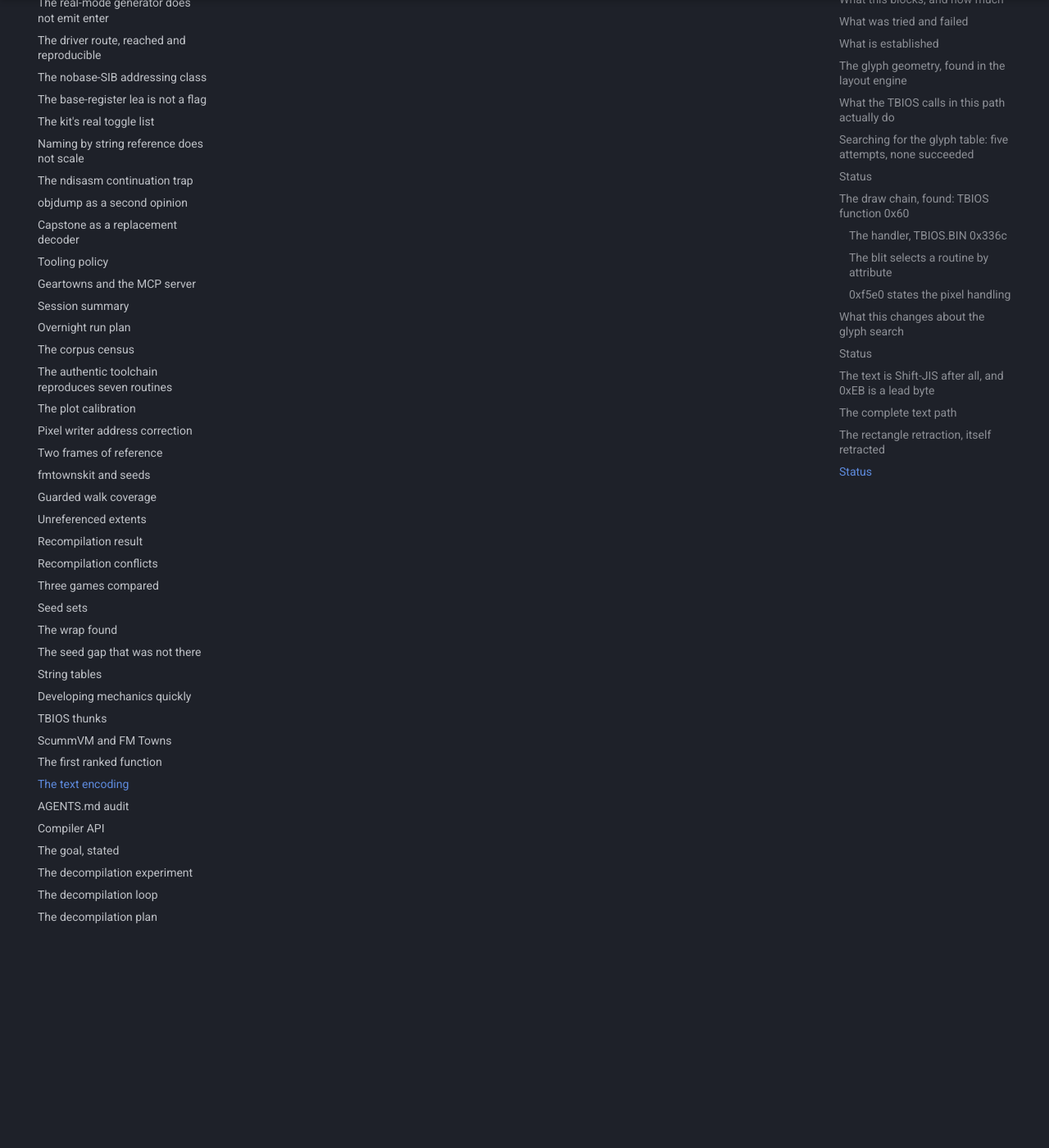
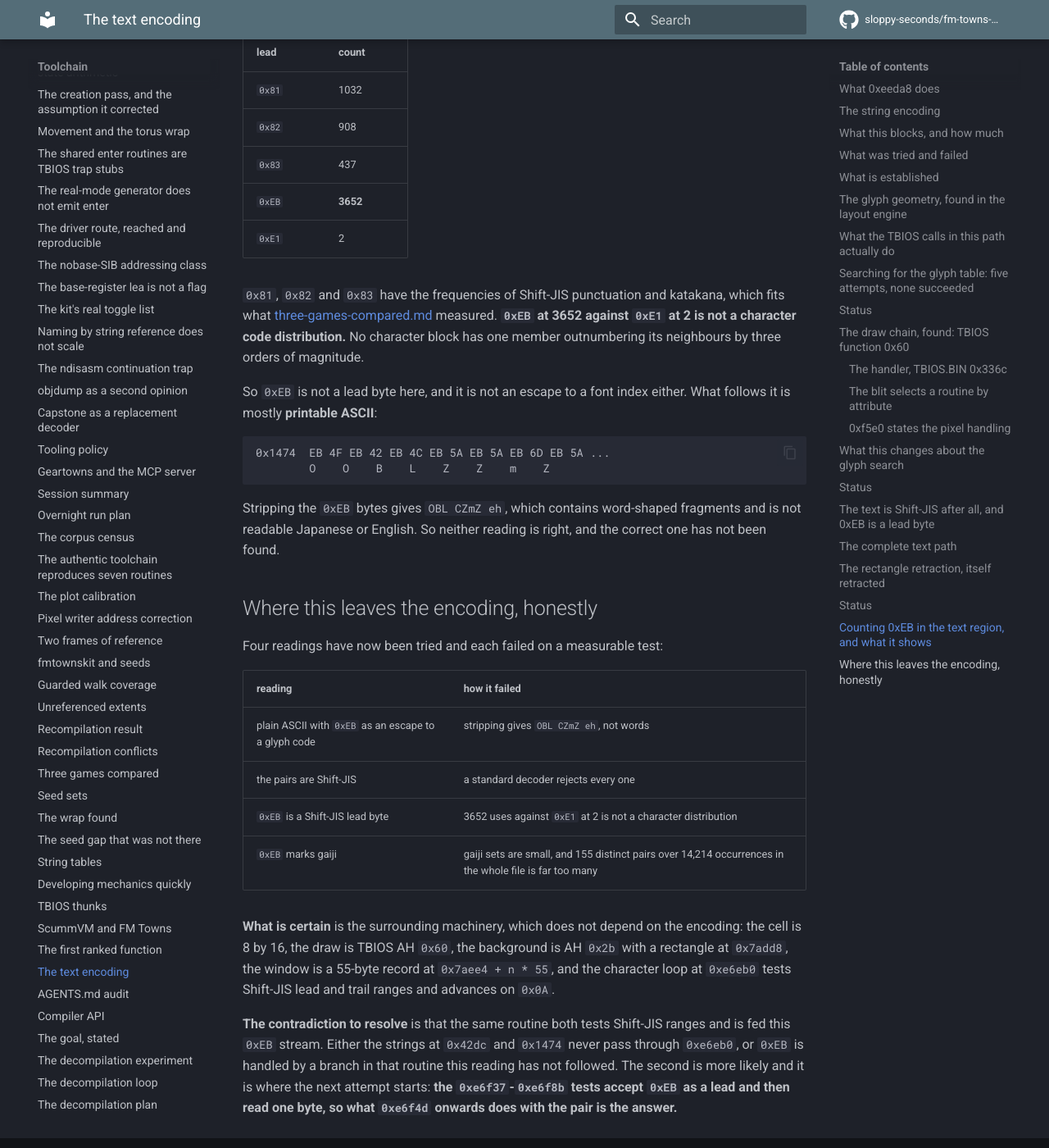
Before and after one commit to sloppy-seconds/fm-towns-ultima, an MkDocs documentation site: the page built from docs/text-encoding.md, in a window 1280 px wide and 1400 px high, scrolled down 8910 px. Shown: the whole window at 82% size. Built offline with MkDocs 1.6.1 and Material for MkDocs 9.7.7, drawn with Linux system fonts in a browser that asks for light colours; comment, search, counter and statistics services are not loaded; some of the changed text lies outside the part shown.

Commit message:
What 0xEB is: four readings tried, none survives a frequency count
Counted the high bytes in 0x1348..0x6000, where printable ASCII stops:

  0x81  1032     0x82  908     0x83  437     0xEB  3652     0xE1  2

0x81, 0x82 and 0x83 have the frequencies of Shift-JIS punctuation and katakana.
0xEB at 3652 against 0xE1 at 2 is not a character-code distribution: no block has
one member outnumbering its neighbours by three orders of magnitude. So 0xEB is not
a lead byte here.

Nor is it an escape to a glyph index. What follows it is mostly printable ASCII:

  0x1474  EB 4F EB 42 EB 4C EB 5A EB 5A EB 6D EB 5A
          O    B    L    Z    Z    m    Z

Stripping the 0xEB bytes gives "OBL CZmZ eh", which has word-shaped fragments and
is not readable Japanese or English. Neither reading is right.

Four readings now, each failing a measurable test: plain ASCII with an escape
(stripping gives nonsense), the pairs are Shift-JIS (a standard decoder rejects
every one), 0xEB is a lead byte (frequency says no), 0xEB marks gaiji (155
distinct pairs over 14214 occurrences is far too many for a gaiji set).

What is certain does not depend on the encoding: 8x16 cells, draw via TBIOS AH 0x60,
background via AH 0x2b with the rectangle at 0x7add8, a 55-byte window record, and a
character loop that tests Shift-JIS ranges and advances on 0x0A.

The contradiction to resolve, and the next attempt: the same routine tests Shift-JIS
ranges yet is fed this 0xEB stream, so what 0xe6f4d onwards does with an accepted
pair is the answer. Recorded rather than guessed at.

````diff
--- a/docs/text-encoding.md
+++ b/docs/text-encoding.md
@@ -356,4 +356,55 @@ reaching the same struct. Two callers, two purposes, one buffer.
 | background fill | `0xe6e48` -> `0x8b6` -> TBIOS **AH 0x2b**, rectangle `0x7add8` |
 | text window | 55-byte record at `0x7aee4 + n * 55` |
 | encoding, precisely | Shift-JIS with a **gaiji block**: `0xEB xx` pairs are valid by the game's test and rejected by a standard decoder |
-| glyph table | a **gaiji** definition, not a full font; supplied by `GAIJI2.COM` or the TBIOS font module |
+| what `0xEB` is | **unresolved**. Four readings failed, listed below |
+
+
+## Counting `0xEB` in the text region, and what it shows
+
+A frequency count over `0x1348` to `0x6000`, the region where printable ASCII stops:
+
+| lead | count |
+|---|---|
+| `0x81` | 1032 |
+| `0x82` | 908 |
+| `0x83` | 437 |
+| `0xEB` | **3652** |
+| `0xE1` | 2 |
+
+`0x81`, `0x82` and `0x83` have the frequencies of Shift-JIS punctuation and katakana, which fits
+what [three-games-compared.md](three-games-compared.md) measured. **`0xEB` at 3652 against `0xE1` at
+2 is not a character code distribution.** No character block has one member outnumbering its
+neighbours by three orders of magnitude.
+
+So `0xEB` is not a lead byte here, and it is not an escape to a font index either. What follows it
+is mostly **printable ASCII**:
+
+```
+0x1474  EB 4F EB 42 EB 4C EB 5A EB 5A EB 6D EB 5A ...
+        O    O    B    L    Z    Z    m    Z
+```
+
+Stripping the `0xEB` bytes gives `OBL CZmZ eh`, which contains word-shaped fragments and is not
+readable Japanese or English. So neither reading is right, and the correct one has not been found.
+
+## Where this leaves the encoding, honestly
+
+Four readings have now been tried and each failed on a measurable test:
+
+| reading | how it failed |
+|---|---|
+| plain ASCII with `0xEB` as an escape to a glyph code | stripping gives `OBL CZmZ eh`, not words |
+| the pairs are Shift-JIS | a standard decoder rejects every one |
+| `0xEB` is a Shift-JIS lead byte | 3652 uses against `0xE1` at 2 is not a character distribution |
+| `0xEB` marks gaiji | gaiji sets are small, and 155 distinct pairs over 14,214 occurrences in the whole file is far too many |
+
+**What is certain** is the surrounding machinery, which does not depend on the encoding: the cell is
+8 by 16, the draw is TBIOS AH `0x60`, the background is AH `0x2b` with a rectangle at `0x7add8`, the
+window is a 55-byte record at `0x7aee4 + n * 55`, and the character loop at `0xe6eb0` tests
+Shift-JIS lead and trail ranges and advances on `0x0A`.
+
+**The contradiction to resolve** is that the same routine both tests Shift-JIS ranges and is fed
+this `0xEB` stream. Either the strings at `0x42dc` and `0x1474` never pass through `0xe6eb0`, or
+`0xEB` is handled by a branch in that routine this reading has not followed. The second is more
+likely and it is where the next attempt starts: **the `0xe6f37`-`0xe6f8b` tests accept `0xEB` as a
+lead and then read one byte, so what `0xe6f4d` onwards does with the pair is the answer.**
````
